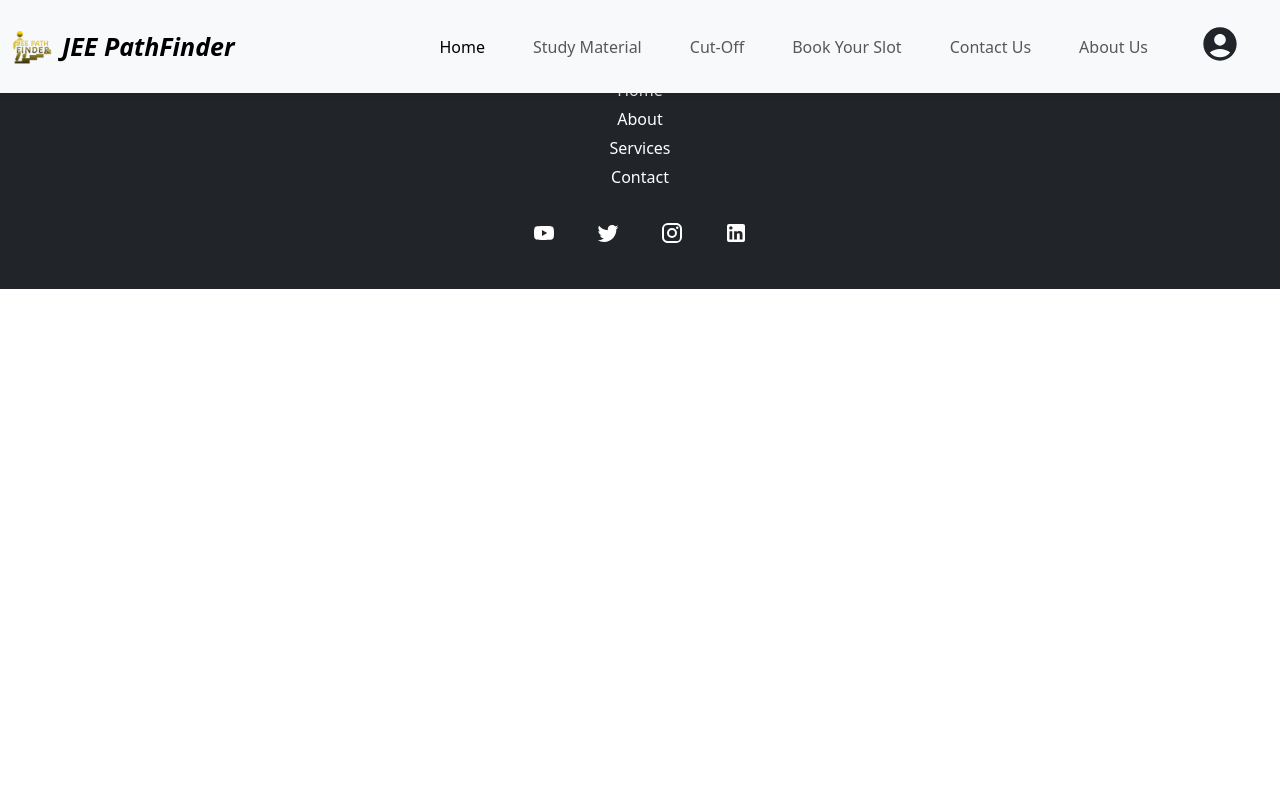
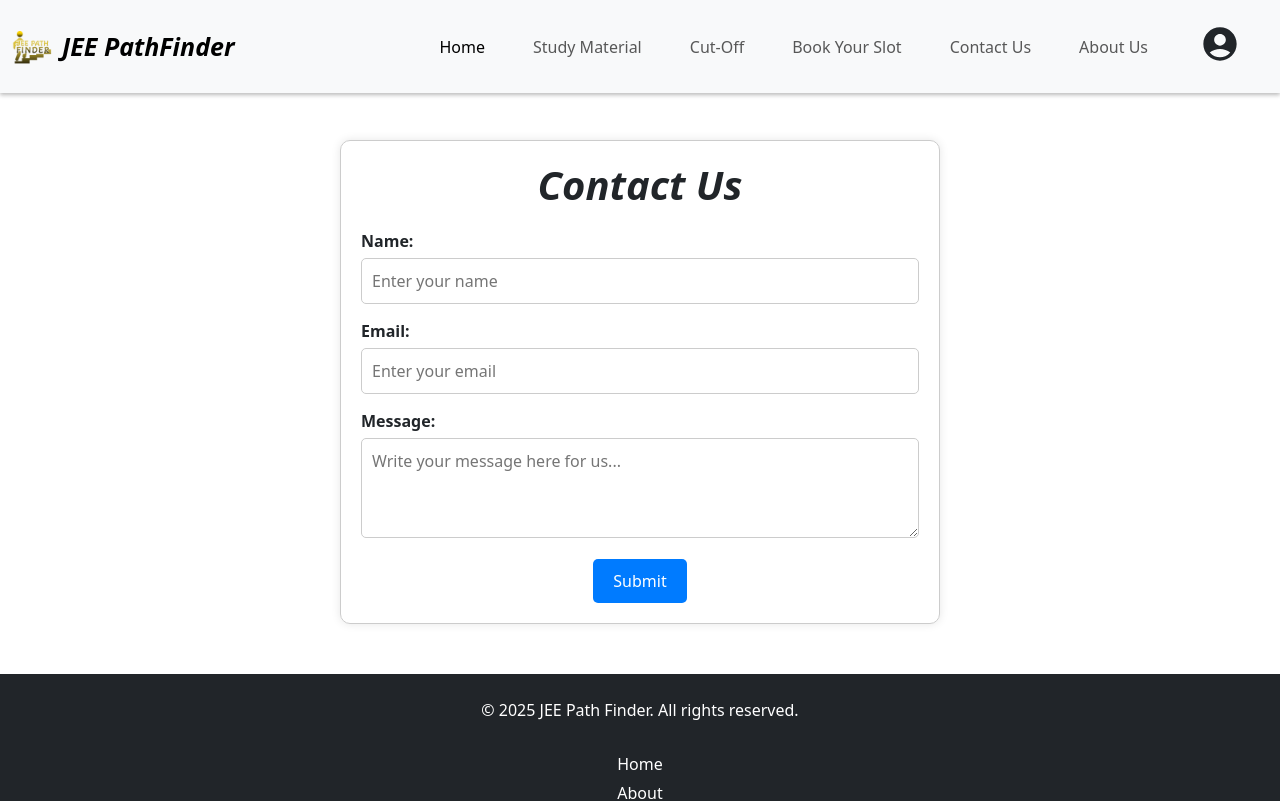
Before and after one commit to VAIKSHA/JEE-Path-Finder-frontend, a React (Create React App) app: page /contact in a window 1280 px wide. Shown: the top 801 px of the page. Built offline with nearby package versions, Linux system fonts and the light colour scheme.

Commit message:
contact created

```diff
--- a/package.json
+++ b/package.json
@@ -1,5 +1,5 @@
 {
-  "homepage": "https://VAIKSHA.github.io/JEE-Path-Finder-frontend",
+  "homepage": "https://VAIKSHA.github.io/JPF_frontend",
   "name": "frontend",
   "version": "0.1.0",
   "private": true,
@@ -49,6 +49,7 @@
     ]
   },
   "devDependencies": {
-    "@babel/plugin-proposal-private-property-in-object": "^7.21.11"
+    "@babel/plugin-proposal-private-property-in-object": "^7.21.11",
+    "gh-pages": "^6.3.0"
   }
 }
--- a/src/App.js
+++ b/src/App.js
@@ -7,6 +7,7 @@ import Login from './Pages/Login';
 import Signup from './Pages/Signup';
 import Slotbook from './Pages/Slotbook';
 import Aboutus from './Pages/Aboutus';
+import Contact from './Pages/Contact';
 
 function App() {
   return (
@@ -19,6 +20,7 @@ function App() {
           <Route path="/signup" element={<Signup />} />
           <Route path='/book-slot' element={<Slotbook />} />
           <Route path='/about' element={<Aboutus />} />
+          <Route path='/contact' element={<Contact/>} />
         </Routes>
         <Footer />
       </div>
--- /dev/null
+++ b/src/Pages/Contact.jsx
@@ -0,0 +1,123 @@
+import React, { useState } from 'react';
+
+const styles = {
+    headingStyle: {
+        textAlign: 'center',
+        fontWeight: '900',
+        fontStyle: 'italic',
+        marginBottom: '20px'
+    },
+    container: {
+        maxWidth: '600px',
+        margin: '140px auto 50px auto',
+        padding: '20px',
+        border: '1px solid #ccc',
+        borderRadius: '10px',
+        boxShadow: '0 0 10px rgba(0, 0, 0, 0.1)',
+    },
+    formGroup: {
+        marginBottom: '15px',
+    },
+    label: {
+        display: 'block',
+        marginBottom: '5px',
+        fontWeight: 'bold',
+    },
+    input: {
+        width: '100%',
+        padding: '10px',
+        border: '1px solid #ccc',
+        borderRadius: '5px',
+    },
+    textarea: {
+        width: '100%',
+        padding: '10px',
+        border: '1px solid #ccc',
+        borderRadius: '5px',
+        minHeight: '100px',
+    },
+    buttonContainer: {
+        textAlign: 'center',
+    },
+    button: {
+        padding: '10px 20px',
+        backgroundColor: '#007BFF',
+        color: '#fff',
+        border: 'none',
+        borderRadius: '5px',
+        cursor: 'pointer',
+    },
+};
+
+const Contact = () => {
+    const [formData, setFormData] = useState({
+        name: '',
+        email: '',
+        message: ''
+    });
+
+    const handleChange = (e) => {
+        const { name, value } = e.target;
+        setFormData({
+            ...formData,
+            [name]: value
+        });
+    };
+
+    const handleSubmit = (e) => {
+        e.preventDefault();
+        // Handle form submission logic here
+        console.log('Form submitted:', formData);
+    };
+
+    return (
+        <div style={styles.container}>
+            <h1 style={styles.headingStyle}>Contact Us</h1>
+            <form onSubmit={handleSubmit}>
+                <div style={styles.formGroup}>
+                    <label htmlFor="name" style={styles.label}>Name:</label>
+                    <input
+                        type="text"
+                        id="name"
+                        name="name"
+                        placeholder='Enter your name'
+                        value={formData.name}
+                        onChange={handleChange}
+                        required
+                        style={styles.input}
+                    />
+                </div>
+                <div style={styles.formGroup}>
+                    <label htmlFor="email" style={styles.label}>Email:</label>
+                    <input
+                        type="email"
+                        id="email"
+                        name="email"
+                        placeholder='Enter your email'
+                        value={formData.email}
+                        onChange={handleChange}
+                        required
+                        style={styles.input}
+                    />
+                </div>
+                <div style={styles.formGroup}>
+                    <label htmlFor="message" style={styles.label}>Message:</label>
+                    <textarea
+                        id="message"
+                        name="message"
+                        placeholder='Write your message here for us...'
+                        value={formData.message}
+                        onChange={handleChange}
+                        required
+                        style={styles.textarea}
+                    ></textarea>
+                </div>
+                <div style={styles.buttonContainer}>
+                    <button type="submit" style={styles.button}>Submit</button>
+                </div>
+            </form>
+        </div>
+    );
+};
+
+export default Contact;
--- a/src/Pages/Login.jsx
+++ b/src/Pages/Login.jsx
@@ -22,7 +22,7 @@ const Login = () => {
 
   const containerStyle = {
     maxWidth: '800px',
-    margin: '180px auto',
+    margin: '180px auto 120px auto',
     padding: '20px',
     border: '1px solid #ccc',
     borderRadius: '10px',
@@ -111,7 +111,7 @@ const Login = () => {
   return (
     <div style={containerStyle}>
       <style>{mediaQueryStyle}</style>
-      <h2 style={headingStyle}>Login</h2>
+      <h1 style={headingStyle}>Log-in</h1>
       <form onSubmit={handleSubmit}>
         <div className="form-group" style={formGroupStyle}>
           <div className="full-width" style={fullWidthStyle}>
--- a/src/Pages/Signup.jsx
+++ b/src/Pages/Signup.jsx
@@ -30,7 +30,7 @@ const Signup = () => {
 
   const containerStyle = {
     maxWidth: '800px',
-    margin: '140px auto', // Increased top margin
+    margin: '140px auto 50px auto',
     padding: '20px',
     border: '1px solid #ccc',
     borderRadius: '10px',
@@ -72,13 +72,13 @@ const Signup = () => {
 
   const buttonContainerStyle = {
     display: 'flex',
-    justifyContent: 'center', // Center the submit button
+    justifyContent: 'center',
     marginTop: '20px',
     flexWrap: 'wrap'
   };
 
   const buttonStyle = {
-    width: '200px', // Adjusted width to fit the button in a row
+    width: '200px',
     padding: '10px',
     border: 'none',
     borderRadius: '5px',
@@ -107,7 +107,7 @@ const Signup = () => {
   return (
     <div style={containerStyle}>
       <style>{mediaQueryStyle}</style>
-      <h2 style={headingStyle}>Signup</h2>
+      <h1 style={headingStyle}>Sign-up</h1>
       <form onSubmit={handleSubmit}>
         <div className="form-group" style={formGroupStyle}>
           <div className="half-width" style={halfWidthStyle}>
--- a/src/Pages/Slotbook.jsx
+++ b/src/Pages/Slotbook.jsx
@@ -49,7 +49,7 @@ export default function Slotbook() {
   const styles = {
     container: {
       maxWidth: '600px',
-      margin: '150px auto',
+      margin: '150px auto 60px auto',
       padding: '20px',
       border: '1px solid #ccc',
       borderRadius: '10px',
@@ -60,7 +60,8 @@ export default function Slotbook() {
       flexDirection: 'column'
     },
     formGroup: {
-      marginBottom: '15px'
+      marginBottom: '15px',
+      fontWeight: 'bold',
     },
     note: {
       marginBottom: '15px',
```
Also changed, not shown: 1 other file (tests, documents, lock files or other folders).
